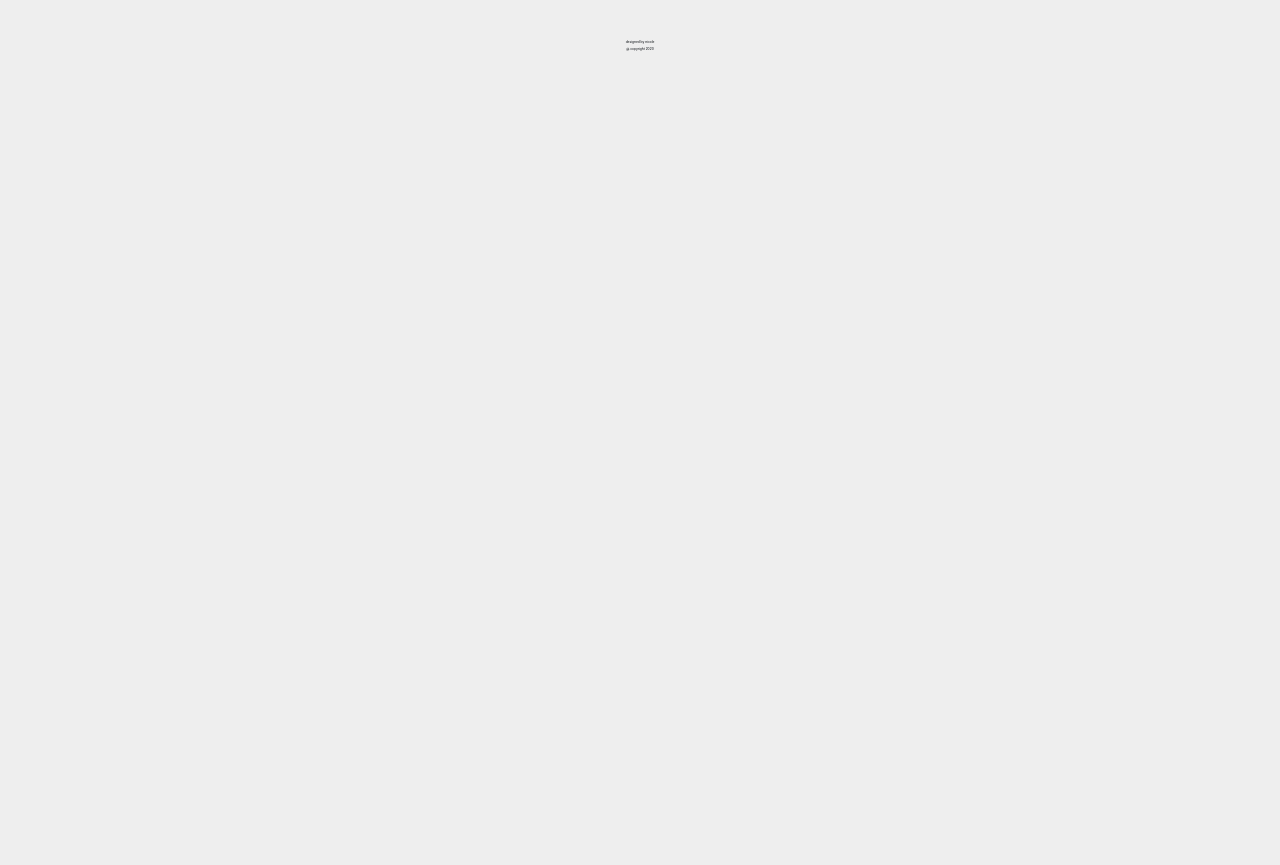
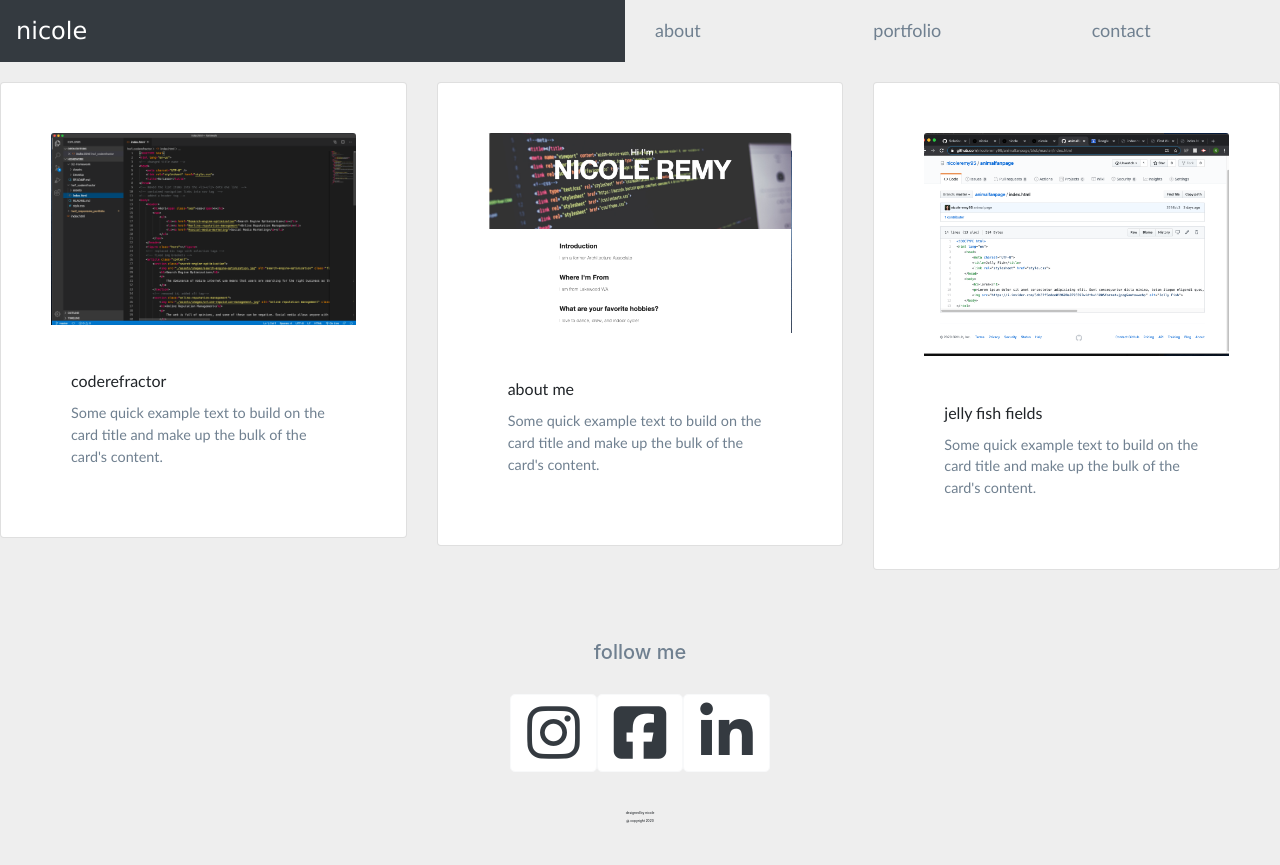
Before and after one commit to nicoleremy95/hw2_responsive_portfolio, a plain HTML site: page portfolio.html in a window 1280 px wide. Before the commit the page ends 800 px from the top, so only its background shows below. Drawn offline with nearby package versions, Linux system fonts and the light colour scheme.

Commit message:
all html pages are fully functioning

```diff
--- a/portfolio.html
+++ b/portfolio.html
@@ -3,26 +3,109 @@
 <head>
     <meta charset="UTF-8">
     <meta name="viewport" content="width=device-width, initial-scale=1.0">
-    <title>nicole</title>
+    <title>nicole | portfolio</title>
      <!-- favicon -->
      <link rel="shortcut icon" href="https://img.icons8.com/ios-filled/50/000000/circled-n.png" type="image/x-icon">
     <!-- bootstrap link -->
     <link rel="stylesheet" text="text/css" href="reset.css">
     <link rel="stylesheet" href="https://stackpath.bootstrapcdn.com/bootstrap/4.5.0/css/bootstrap.min.css" integrity="sha384-9aIt2nRpC12Uk9gS9baDl411NQApFmC26EwAOH8WgZl5MYYxFfc+NcPb1dKGj7Sk" crossorigin="anonymous">
     <link rel="stylesheet" text="text/css" href="style.css">
+    <!-- font awesome link  -->
+    <script src="https://kit.fontawesome.com/0f2d963ed1.js" crossorigin="anonymous"></script>
 </head>
 <body>
-
+    <!-- container -->
+    <div class="container>">
+    <!-- row 1 -->
+        <section class="row">
+            <div class="col-md-6">
+                <!-- Heading as a link -->
+                <nav class="navbar navbar-dark bg-dark">
+                <span class="navbar-brand mb-0 h1 custom-logo">nicole</span>
+                </nav>
+            </div>
+            <!-- links -->
+            <div class="col-md-2 col-sm-4 col-4">
+                <h1><a href="index.html" target="_blank">about</a></h1>
+            </div>
+            <div class="col-md-2 col-sm-4 col-4">
+                <h1><a href="portfolio.html" target="_blank">portfolio</a></h1>
+            </div>
+            <div class="col-md-2 col-sm-4 col-4">
+                <h1><a href="contact.html" target="_blank">contact</a></h1>
+            </div>
+        </section>
+    <!-- row 2 -->
+        <section class="row">
+            <div class="col-md-4">
+                <!-- card 1 -->
+                <div class="card" >
+                    <img src="images/Screen Shot 2020-06-09 at 2.42.06 PM.png" class="card-img-top" alt="homework 1">
+                    <div class="card-body">
+                        <h3 class="card-title">coderefractor</h3>
+                        <p class="card-text">Some quick example text to build on the card title and make up the bulk of the card's content.</p>
+                    </div>
+                </div>
+            </div>
+            <div class="col-md-4">
+                <!-- card 2 -->
+                <div class="card" >
+                    <img src="images/Screen Shot 2020-06-09 at 2.58.37 PM.png" class="card-img-top" alt="...">
+                    <div class="card-body">
+                        <h3 class="card-title">about me</h3>
+                    <p class="card-text">Some quick example text to build on the card title and make up the bulk of the card's content.</p>
+                    </div>
+                </div>
+            </div>
+            <div class="col-md-4">
+                <!-- card 3 -->
+                <div class="card" >
+                    <img src="images/Screen Shot 2020-06-09 at 3.11.28 PM.png" class="card-img-top" alt="...">
+                    <div class="card-body">
+                        <h3 class="card-title">jelly fish fields</h3>
+                    <p class="card-text">Some quick example text to build on the card title and make up the bulk of the card's content.</p>
+                    </div>
+                </div>
+            </div>
+        </section>
+    </div>
 </body>
 <footer>
-    <section class="containter">
-        <div class="row">
+    <!-- container footer-->
+    <div class="containter">
+       <!-- row 1 follow me  -->
+        <section class="row follow-me">
+            <div class="col-md"></div>
+            <div class="col-md-auto">
+                <h2>follow me</h2>
+            </div>
+            <div class="col-md"></div>
+        </section>
+         <!-- row 2 font awesome-->
+        </section class="row">
+            <!-- columns -->
+            <div class="col-md"></div>
+            <div class="col-md-auto font-awesome">
+                <a class="btn btn-lg btn-light" style=background-color:white href="https://www.instagram.com/nicole_remy">
+                    <i class="fab fa-instagram fa-3x" style=color:#343A40></i>
+                </a>
+                <a class="btn btn-lg btn-light" style=background-color:white href="https://www.facebook.com/">
+                    <i class="fab fa-facebook-square fa-3x" style=color:#343A40></i>
+                </a>
+                <a class="btn btn-lg btn-light" style=background-color:white href="https://www.linkedin.com/in/nicole-remy-190202166/">
+                    <i class="fab fa-linkedin-in fa-3x" style=color:#343A40></i>
+                </a>
+            </div>
+            <div class="col-md-"></div>
+        <section>
+        <!-- row 3 copyright-->
+        <section class="row">
             <div class="col-md-4"></div>
-            <div class="col-md-4 custom-foot center-block" style="text-align:center">
-                <h2>designed by nicole <br> <br>@ copyright 2020</h2>
+            <div class="col-md-4 center-block" style="text-align:center">
+                <h3>designed by nicole <br> <br>@ copyright 2020</h3>
             </div>
             <div class="col-md-4"></div>
-        </div>
-    </section>
+        </section>
+    </div>
 </footer>
 </html>
--- a/style.css
+++ b/style.css
@@ -7,11 +7,21 @@ h1 {
     font-weight: 300;
     margin-top: 20px;
 }
+
 h2 {
+    display: flex;
+    justify-content: center;
+    font-size: 20px;
+    padding: 20px;
+    margin-top: 50px;
+    margin-bottom: 10px;
+    color: slategray;
+}
+
+h3 {
     font-size: 20%;
     margin-top: 10%;
     margin-bottom: 10%;
-
 }
 a {
     color: slategray;
@@ -48,9 +58,16 @@ a:hover {
     border-style: solid;
     border-width: 20px;
     margin: 10px;
+}
+
+.font-awesome {
+    display: flex;
+    justify-content: center;
+    color: black
+}
 
 
-}
+
 
 
 @media screen and (max-width: 1200px) {
@@ -59,6 +76,4 @@ a:hover {
     }
     a{
         color: snow;
-    }
-
 }
```
Also changed, not shown: contact.html (+42 -11 lines), index.html (+49 -50 lines), images/Screen Shot 2020-06-09 at 2.42.06 PM.png (added), images/Screen Shot 2020-06-09 at 2.58.37 PM.png (added), images/Screen Shot 2020-06-09 at 3.11.28 PM.png (added).
